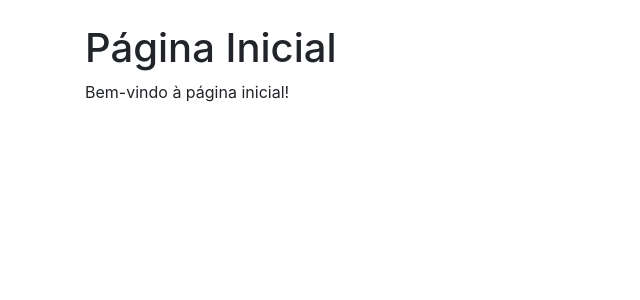
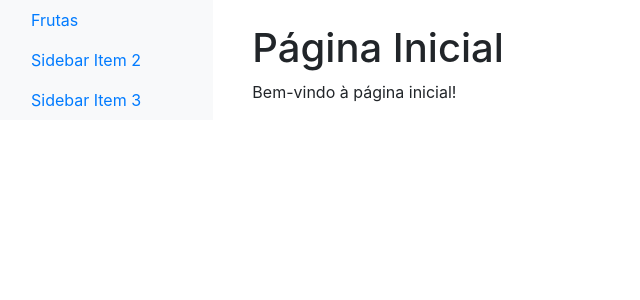
Before and after one commit to Daniws02/DjangoFullStack, a Django app: page / in a window 1280 px wide. Shown: the part 56-356 px from the top of the page, without its empty margins (0-640 px from the left). Run offline with Django 5.2, Linux system fonts and the light colour scheme; some libraries are stand-ins or nearby versions.

Commit message:
adicionando a sidebar e a rota para frutas

```diff
--- /dev/null
+++ b/apps/core/urls.py
@@ -0,0 +1,10 @@
+from django.urls import path
+from . import views
+
+urlpatterns = [
+    path('', views.index, name='index'),
+    #path('criar/', views.criar, name='criar'),
+    #path('<int:id>/', views.visualizar, name='visualizar'),
+    #path('<int:id>/editar/', views.editar, name='editar'),
+    #path('<int:id>/excluir/', views.excluir, name='excluir'),
+]
--- /dev/null
+++ b/apps/frutas/urls.py
@@ -0,0 +1,10 @@
+from django.urls import path
+from . import views
+
+urlpatterns = [
+    path('', views.list, name='frutas'),
+    #path('criar/', views.criar, name='criar'),
+    #path('<int:id>/', views.visualizar, name='visualizar'),
+    #path('<int:id>/editar/', views.editar, name='editar'),
+    #path('<int:id>/excluir/', views.excluir, name='excluir'),
+]
--- a/apps/frutas/views.py
+++ b/apps/frutas/views.py
@@ -1,3 +1,6 @@
 from django.shortcuts import render
 
 # Create your views here.
+
+def list(request):
+    return render(request, 'list.html')
--- a/project/urls.py
+++ b/project/urls.py
@@ -15,10 +15,10 @@ Including another URLconf
     2. Add a URL to urlpatterns:  path('blog/', include('blog.urls'))
 """
 from django.contrib import admin
-from django.urls import path
-from apps.core import views
+from django.urls import path, include
 
 urlpatterns = [
-    path('', views.index, name='index'),
+    path('', include('apps.core.urls')),
+    path('frutas/', include('apps.frutas.urls')),
     path('admin/', admin.site.urls),
 ]
--- a/templates/layout.html
+++ b/templates/layout.html
@@ -20,8 +20,29 @@
             </ul>
         </div>
     </nav>
-    <div class="container mt-4">
-        {% block content %}{% endblock %}
+    <div class="container-fluid">
+        <div class="row">
+            <nav class="col-md-2 d-none d-md-block bg-light sidebar">
+                <div class="sidebar-sticky">
+                    <ul class="nav flex-column">
+                        <li class="nav-item">
+                            <a class="nav-link active" href="{% url 'frutas' %}">Frutas</a>
+                        </li>
+                        <li class="nav-item">
+                            <a class="nav-link" href="#">Sidebar Item 2</a>
+                        </li>
+                        <li class="nav-item">
+                            <a class="nav-link" href="#">Sidebar Item 3</a>
+                        </li>
+                    </ul>
+                </div>
+            </nav>
+            <main role="main" class="col-md-9 ml-sm-auto col-lg-10 px-md-4">
+                <div class="container mt-4">
+                    {% block content %}{% endblock %}
+                </div>
+            </main>
+        </div>
     </div>
     <script src="https://code.jquery.com/jquery-3.5.1.slim.min.js"></script>
     <script src="https://cdn.jsdelivr.net/npm/@popperjs/core@2.5.4/dist/umd/popper.min.js"></script>
```
Also changed, not shown: apps/frutas/templates/list.html (added, +7 -0 lines).
